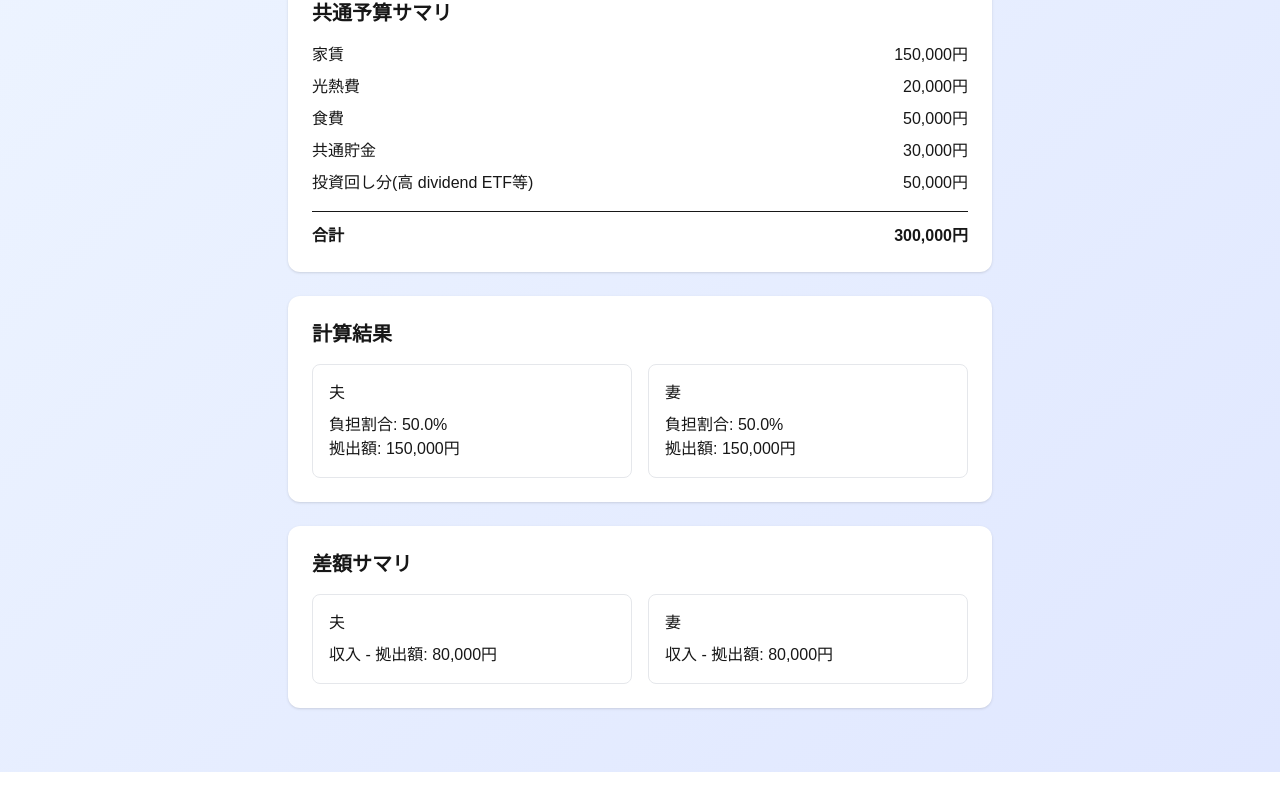
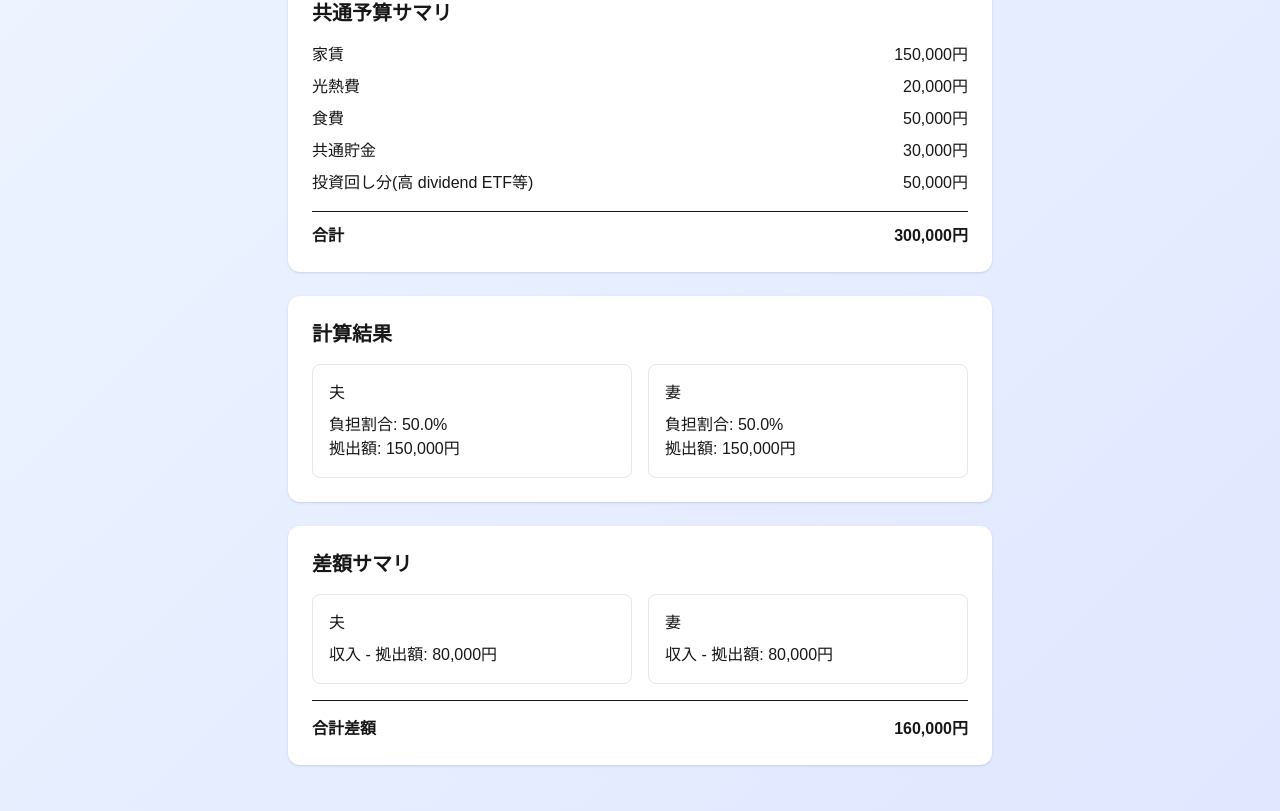
Before and after one commit to TakuyaFukumura/cost-share-next-js-app, a Next.js app: page / in a window 1280 px wide. Shown: the part 461-1272 px from the top of the page. Before the commit the page ends 1233 px from the top, so only its background shows below. Built offline with nearby package versions, Linux system fonts and the light colour scheme.

Commit message:
add 合計差額表示

```diff
--- a/src/app/components/Calculator.tsx
+++ b/src/app/components/Calculator.tsx
@@ -31,6 +31,7 @@ export default function Calculator({
                 wifeContribution: 0,
                 husbandRemaining: 0,
                 wifeRemaining: 0,
+                totalRemaining: 0,
             };
         }
 
@@ -45,6 +46,7 @@ export default function Calculator({
             wifeContribution: totalBudget - husbandContribution,
             husbandRemaining: husbandIncome - husbandContribution,
             wifeRemaining: wifeIncome - (totalBudget - husbandContribution),
+            totalRemaining: totalIncome - totalBudget,
         };
     }, [husbandIncome, wifeIncome, totalBudget]);
 
@@ -125,6 +127,10 @@ export default function Calculator({
                             <p>収入 - 拠出額: {formatCurrency(summary.wifeRemaining)}</p>
                         </div>
                     </div>
+                    <div className="border-t mt-4 pt-4 font-semibold flex justify-between">
+                        <span>合計差額</span>
+                        <span>{formatCurrency(summary.totalRemaining)}</span>
+                    </div>
                 </section>
             </div>
         </div>
```
Also changed, not shown: 1 other file (tests, documents, lock files or other folders).
